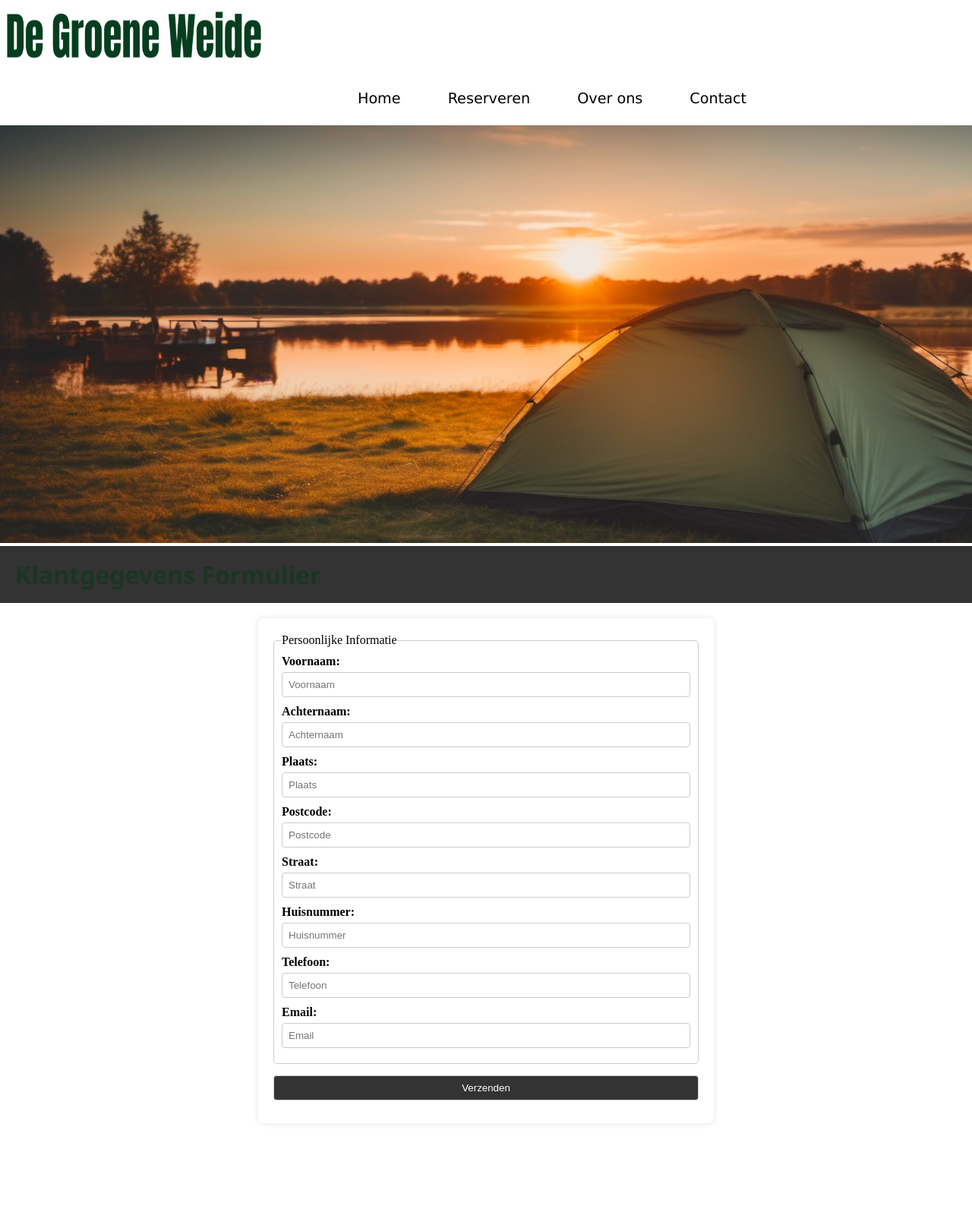
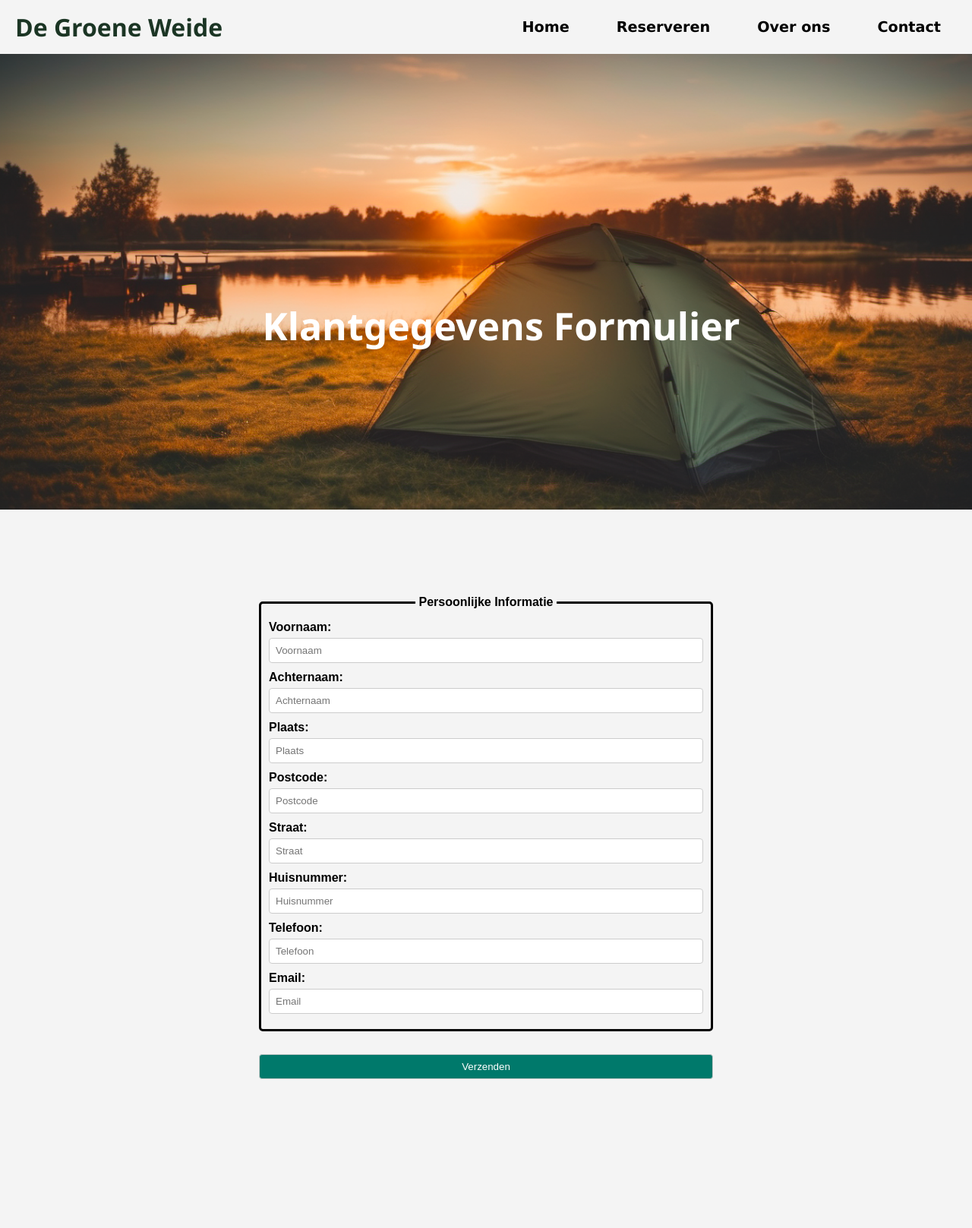
Before and after one commit to OICT-Team-2/BoerenCamping, a PHP site: page /klantgegevens2.html in a window 1280 px wide; the page is wider, and only the part inside the window is pictured. Shown: that part at 76% size. Before the commit the page ends 1449 px from the top of that part, so only its background shows below. Run offline with PHP 8.4, Linux system fonts and the light colour scheme.

Commit message:
Update klantgegevens form

```diff
--- a/Camping Project/css/klantgegevens.css
+++ b/Camping Project/css/klantgegevens.css
@@ -90,7 +90,7 @@ input[type="submit"]:hover {
 }
 
 .bg-img {
-  background-image: url("imagesGroeneWeide/boerderijphoto.jpeg");
+  background-image: url("images/boerderijphoto.jpeg");
   min-height: 560px;
   background-position: center;
   background-repeat: no-repeat;
--- a/Camping Project/css/stylegroeneweide.css
+++ b/Camping Project/css/stylegroeneweide.css
@@ -5,7 +5,8 @@
 }
 
 body {
-  height: 200vh;
+  font-family: Arial, sans-serif;
+  background-color: #f4f4f4;
 }
 
 h1 {
@@ -26,6 +27,12 @@ a {
   font-size: larger;
   font-family: Verdana, Geneva, Tahoma, sans-serif;
   text-decoration: none;
+  font-weight: bold;
+}
+
+a:hover {
+  transition: 0.5s;
+  color: #fca311;
 }
 
 ul {
@@ -137,19 +144,29 @@ li a:hover {
 }
 
 header {
-  background-color: #333;
-  color: #fff;
+  color: white;
+  top: -180px;
+  font-size: 30px;
+  position: relative;
   text-align: center;
   padding: 1em 0;
 }
 
 main {
   max-width: 600px;
+  top: -160px;
+  position: relative;
   margin: 20px auto;
-  background-color: #fff;
-  padding: 20px;
-  border-radius: 8px;
-  box-shadow: 0 0 10px rgba(0, 0, 0, 0.1);
+  color: black;
+  padding: 1px;
+}
+
+legend {
+  text-align: center;
+  width: auto;
+  font-weight: bold;
+  margin: 0 auto;
+  padding: 5px;
 }
 
 form {
@@ -158,10 +175,12 @@ form {
 }
 
 fieldset {
-  border: 1px solid #ccc;
+  border: 3px solid;
   border-radius: 5px;
   padding: 10px;
-  margin-bottom: 15px;
+  margin: 15px auto;
+  width: 100%;
+  box-sizing: border-box;
 }
 
 label {
@@ -180,11 +199,30 @@ input {
 }
 
 input[type="submit"] {
-  background-color: #333;
+  background-color: #00796b;
   color: #fff;
   cursor: pointer;
+  margin: 15px auto;
 }
 
 input[type="submit"]:hover {
-  background-color: #555;
+  transition: 1s;
+  background-color: #fca311;
 }
+
+.groeneweidebanner {
+  text-align: center;
+  width: 50%;
+}
+
+.headerText {
+  color: white;
+  top: -180px;
+  left: 50%;
+  font-size: 50px;
+  transform: translateX(-50%);
+  position: relative;
+  text-align: center;
+  padding: 1em 0;
+  width: max-content;
+}
--- a/Camping Project/index.html
+++ b/Camping Project/index.html
@@ -1,5 +1,5 @@
 <!DOCTYPE html>
-<html lang="en">
+<html lang="nl">
 
 <head>
   <meta charset="UTF-8" />
@@ -62,7 +62,7 @@
       </div>
 
       <div class="zoekbutton formItem">
-        <input type="submit" value="Zoeken">
+        <input type="submit" value="Reserveren">
       </div>
     </form>
   </div>
--- a/Camping Project/klantgegevens.html
+++ b/Camping Project/klantgegevens.html
@@ -1,5 +1,5 @@
 <!DOCTYPE html>
-<html lang="en">
+<html lang="nl">
 
 <head>
   <meta charset="UTF-8" />
--- a/Camping Project/klantgegevens2.html
+++ b/Camping Project/klantgegevens2.html
@@ -1,5 +1,5 @@
 <!DOCTYPE html>
-<html lang="en">
+<html lang="nl">
 
 <head>
   <meta charset="UTF-8" />
@@ -11,9 +11,8 @@
 </head>
 
 <body>
-  <div class="logoimage">
-    <img src="images/groeneweidelogo.png" alt="Logo Groene Weide" width="350px" height="90px" />
-    <div class="navbar1">
+  <div class="navbar">
+    <h1>De Groene Weide</h1>
     <ul>
       <li>
         <a href="https://groeneweidecamping.nl/"><i class="fa fa-fw fa-home"></i>Home</a>
@@ -29,11 +28,11 @@
       </li>
     </ul>
   </div>
-    <div class="groeneweidebanner">
-      <img src="images/banner.png" alt="Groene Weide Banner" width="1600px" height="550px" />
-    </div>
+
+  <img id="bghome" src="images/background_homescreen.png" alt="Background Image" />
+
   <header>
-      <h1>Klantgegevens Formulier</h1>
+    <h1 class="headerText">Klantgegevens Formulier</h1>
   </header>
   <main>
     <form action="process-form.php" method="post">
@@ -41,30 +40,31 @@
         <legend>Persoonlijke Informatie</legend>
 
         <label for="voornaam">Voornaam:</label>
-          <input type="text" id="voornaam" name="voornaam" placeholder="Voornaam" required />
+        <input type="text" id="voornaam" name="voornaam" placeholder="Voornaam" required>
 
         <label for="achternaam">Achternaam:</label>
-          <input type="text" id="achternaam" name="achternaam" placeholder="Achternaam" required />
+        <input type="text" id="achternaam" name="achternaam" placeholder="Achternaam" required>
 
         <label for="plaats">Plaats:</label>
-          <input type="text" id="plaats" name="plaats" placeholder="Plaats" required />
+        <input type="text" id="plaats" name="plaats" placeholder="Plaats" required>
 
         <label for="postcode">Postcode:</label>
-          <input type="text" id="postcode" name="postcode" placeholder="Postcode" required />
+        <input type="text" id="postcode" name="postcode" placeholder="Postcode" required>
 
         <label for="straatnaam">Straat:</label>
-          <input type="text" id="straatnaam" name="straatnaam" placeholder="Straat" required />
+        <input type="text" id="straatnaam" name="straatnaam" placeholder="Straat" required>
 
         <label for="huisnummer">Huisnummer:</label>
-          <input type="text" id="huisnummer" name="huisnummer" placeholder="Huisnummer" required />
+        <input type="text" id="huisnummer" name="huisnummer" placeholder="Huisnummer" required>
 
         <label for="telefoonnummer">Telefoon:</label>
-          <input type="text" id="telefoonnummer" name="telefoonnummer" placeholder="Telefoon" required />
+        <input type="text" id="telefoonnummer" name="telefoonnummer" placeholder="Telefoon" required>
 
         <label for="email">Email:</label>
-          <input type="text" id="email" name="email" placeholder="Email" required />
+        <input type="email" id="email" name="email" placeholder="Email" required>
       </fieldset>
-        <input type="submit" value="Verzenden" />
+
+      <input type="submit" value="Verzenden">
     </form>
   </main>
 </body>
--- a/Camping Project/reservation-form.php
+++ b/Camping Project/reservation-form.php
@@ -35,7 +35,7 @@ try {
         // echo ("Nieuwe registratie aangemaakt");
 
         // Doorverwijzen naar klantgegevens
-        header("Location: klantgegevens.html");
+        header("Location: klantgegevens2.html");
     }
 } catch (PDOException $e) {
     echo "Error: " . $e->getMessage();
```
Lines whose indentation alone changed are shown as unchanged.
